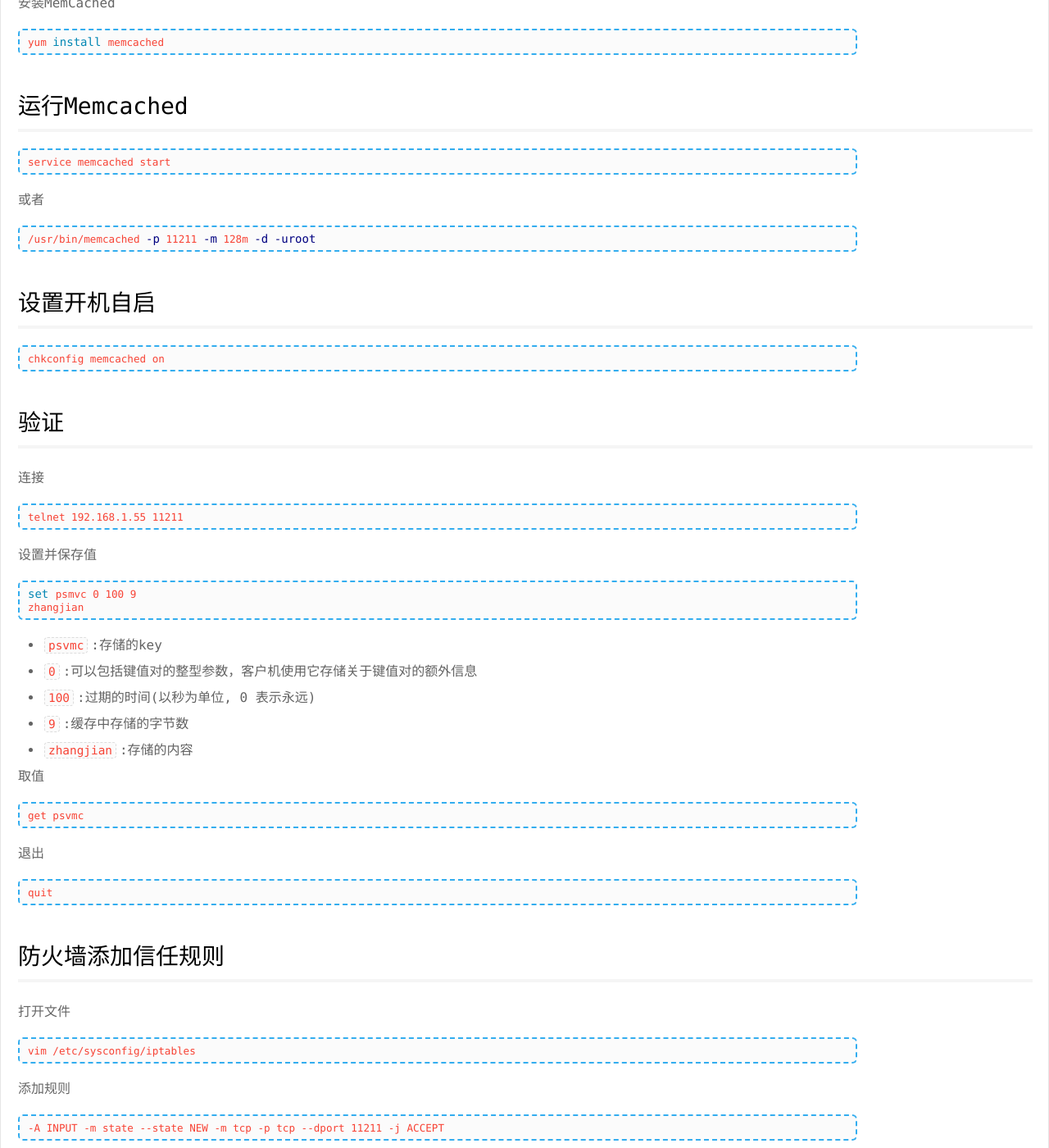
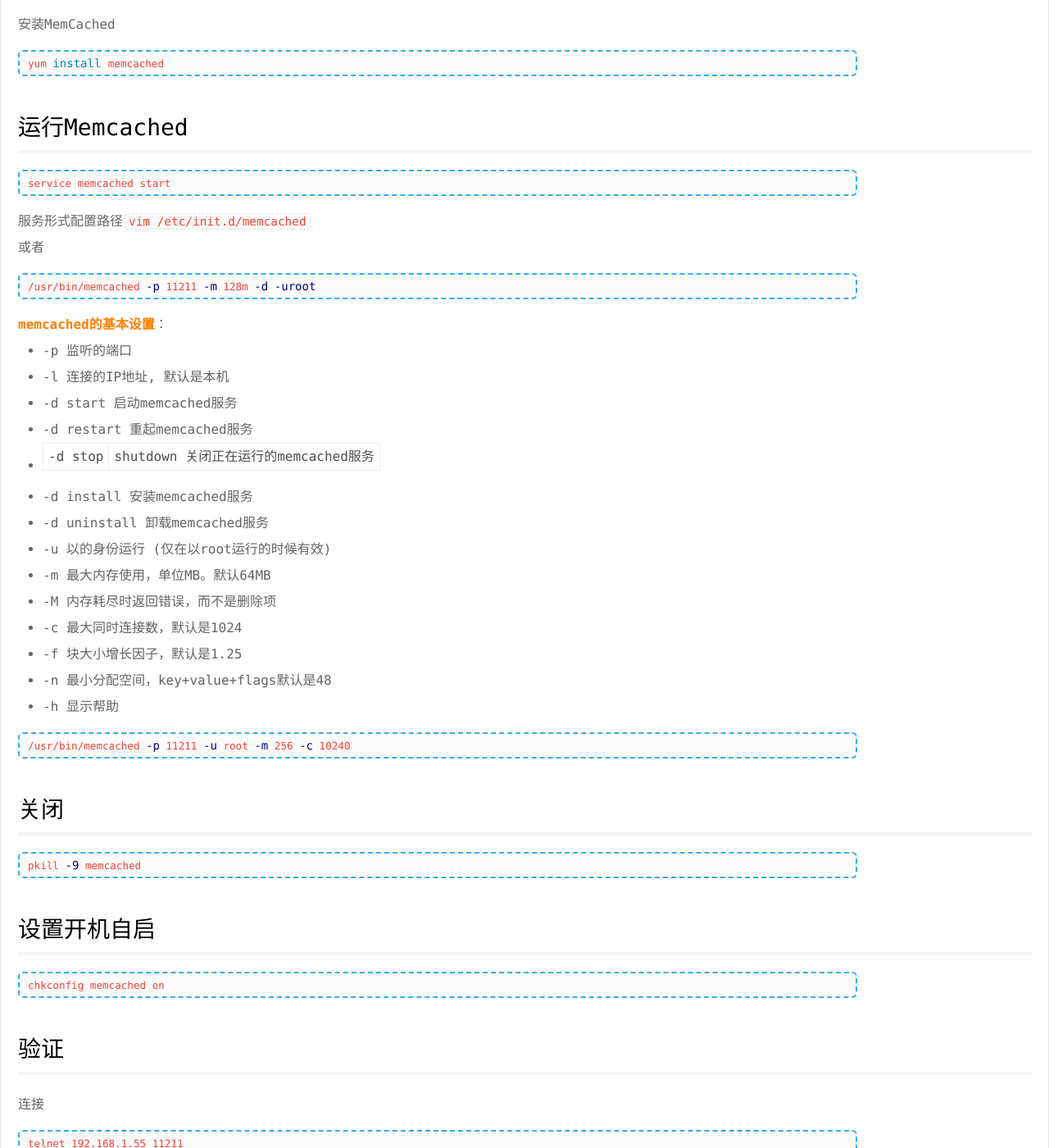
Before and after one commit to psvmc/myblog_jekyll, a Jekyll site: the page built from _posts/2018-01-18-linux-memcached-install.md, in a window 1280 px wide and 1400 px high, scrolled down 782 px. Shown: the whole window at 82% size. Built offline with Jekyll 4.4.1, drawn with Linux system fonts in a browser that asks for light colours; comment, search, counter and statistics services are not loaded.

````diff
--- a/_posts/2018-01-18-linux-memcached-install.md
+++ b/_posts/2018-01-18-linux-memcached-install.md
@@ -27,11 +27,48 @@
 service memcached start
 ```
 
+服务形式配置路径`vim /etc/init.d/memcached`
+
 或者
 
 ```bash
 /usr/bin/memcached -p 11211 -m 128m -d -uroot
 ```
+
+
+
+**memcached的基本设置**：
+
++ -p 监听的端口
++ -l 连接的IP地址, 默认是本机
++ -d start 启动memcached服务
++ -d restart 重起memcached服务
++ -d stop|shutdown 关闭正在运行的memcached服务
++ -d install 安装memcached服务
++ -d uninstall 卸载memcached服务
++ -u 以的身份运行 (仅在以root运行的时候有效)
++ -m 最大内存使用，单位MB。默认64MB
++ -M 内存耗尽时返回错误，而不是删除项
++ -c 最大同时连接数，默认是1024
++ -f 块大小增长因子，默认是1.25
++ -n 最小分配空间，key+value+flags默认是48
++ -h 显示帮助
+
+
+
+```bash
+/usr/bin/memcached -p 11211 -u root -m 256 -c 10240
+```
+
+
+
+## 关闭
+
+```bash
+pkill -9 memcached
+```
+
+
 
 ## 设置开机自启
 
````
